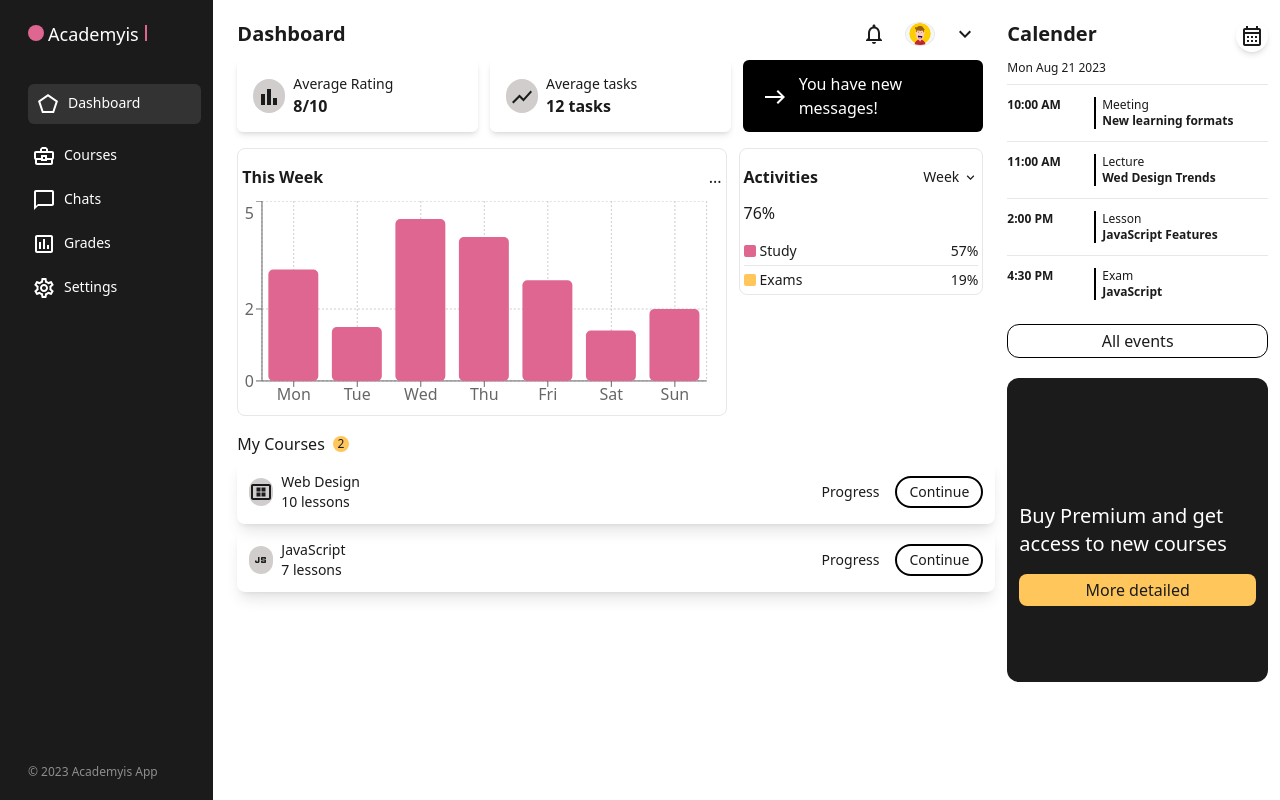
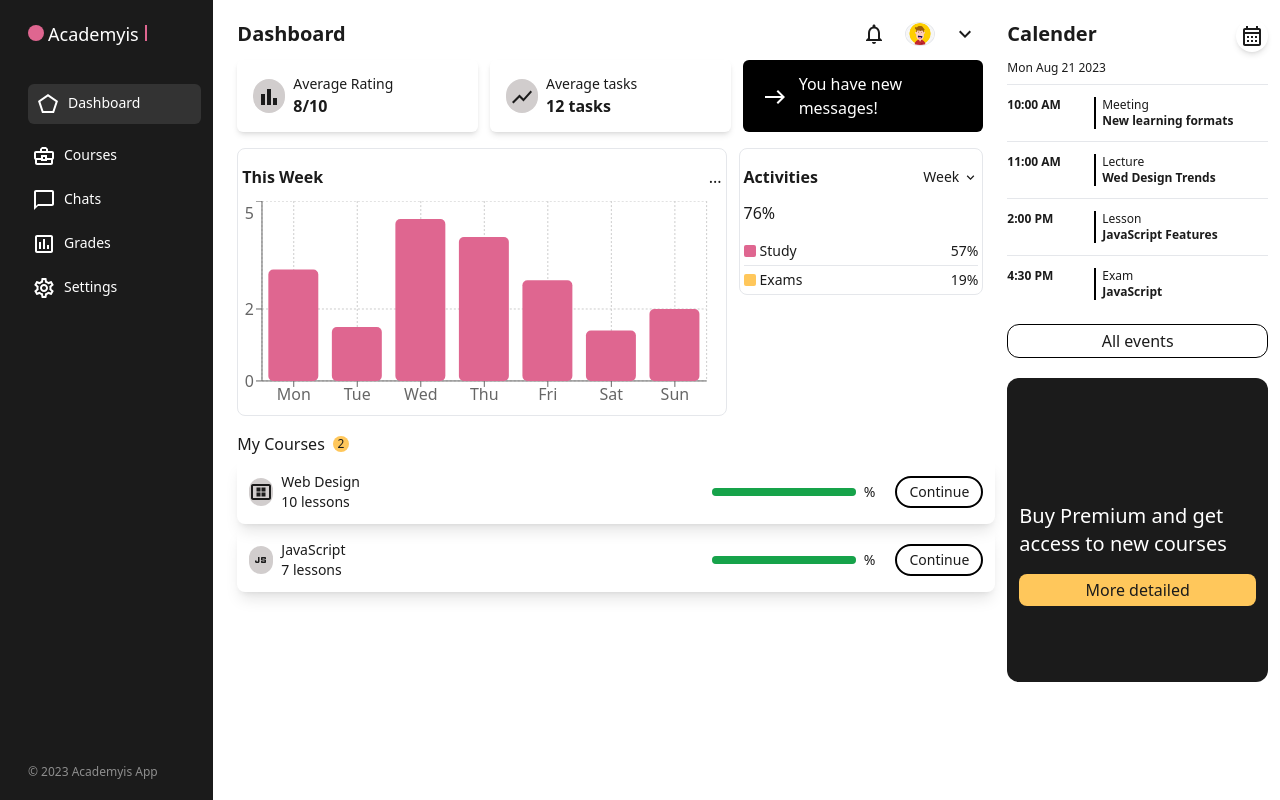
Before and after one commit to TobyMike-max/e-learning, a React (Vite) app in the folder e-learning/: page / in a window 1280 px wide. Built offline with nearby package versions, Linux system fonts and the light colour scheme; no server answers.

Commit message:
Making chages to site

```diff
--- a/e-learning/src/components/Courses.tsx
+++ b/e-learning/src/components/Courses.tsx
@@ -1,4 +1,6 @@
-export default function Course({ Icon, name, lesson }) {
+import ProgressBar from './ProgressBar';
+
+export default function Course({ Icon, name, lesson, progress }) {
 	return (
 		<div className="flex shadow-lg my-1 justify-between p-3 items-center rounded-lg">
 		  <div className="flex items-center">
@@ -11,8 +13,11 @@ export default function Course({ Icon, name, lesson }) {
 			  </div>
 	          </div>
 		  <div className="flex items-center text-sm">
-		    <p>Progress</p>
-		    <button className="px-3 py-1 ml-4 border-2 rounded-2xl outline-none border-black">Continue</button>
+		    <div className="flex items-center">
+			    <ProgressBar progress={progress} />
+			    <p>{progress}%</p>
+		    </div>
+		    <button className="px-3 py-1 ml-5 border-2 rounded-2xl outline-none border-black">Continue</button>
 	          </div>
 		</div>
 	)
--- a/e-learning/src/components/Event.tsx
+++ b/e-learning/src/components/Event.tsx
@@ -6,7 +6,7 @@ export default function Event({timestamp, title, content}) {
 			</div>
 			<div className="basis-2/3 flex-end flex">
 				<div className="h-8 w-0.5 bg-[black] mr-1.5"></div>
-				<div>
+				<div className="cursor-pointer">
 					<p className="font-light">{title}</p>
 					<p className="font-semibold">{content}</p>
 				</div>
```
